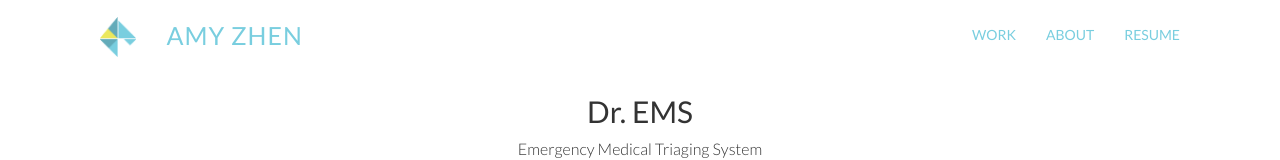
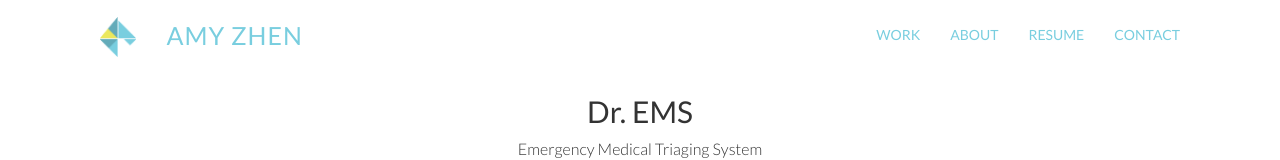
Before and after one commit to azhen3/azhen3.github.io, a plain HTML site: page EMS.html in a window 1280 px wide. Shown: the top 160 px of the page. Drawn offline with nearby package versions, Linux system fonts and the light colour scheme; some packages are replaced by stand-ins of ours; a script that the page names is missing; files whose address does not match are found by name.

Commit message:
Added contact button

```diff
--- a/EMS.html
+++ b/EMS.html
@@ -59,11 +59,9 @@
                         <li>
                             <button class="nav-button txt page-scroll"><a class="navcolor" target="_blank" href="./Resume/Amy%20Zhen%20Resume.pdf">RESUME</a></button>
                         </li>
-                        <!--
                         <li>
-                            <button class="nav-button txt page-scroll"><a class="navcolor" href="About.html">Contact</a></button>
+                            <button class="nav-button txt page-scroll"><a class="navcolor" href="mailto:amy.zhen03@gmail.com?Subject=Hello!">CONTACT</a></button>
                         </li>
--->
                     </ul>
                 </div>
             <!-- /.navbar-collapse -->
```
Also changed, not shown: About.html (+1 -3 lines), Bench.html (+2 -3 lines), Card.html (+2 -3 lines), Dressy.html (+1 -3 lines), Forge Salon.html (+1 -3 lines), HIC.html (+2 -3 lines), Habitat.html (+2 -3 lines), Homecoming.html (+2 -3 lines), Shrine.html (+1 -3 lines), TechFlex.html (+2 -3 lines), index.html (+0 -2 lines).
